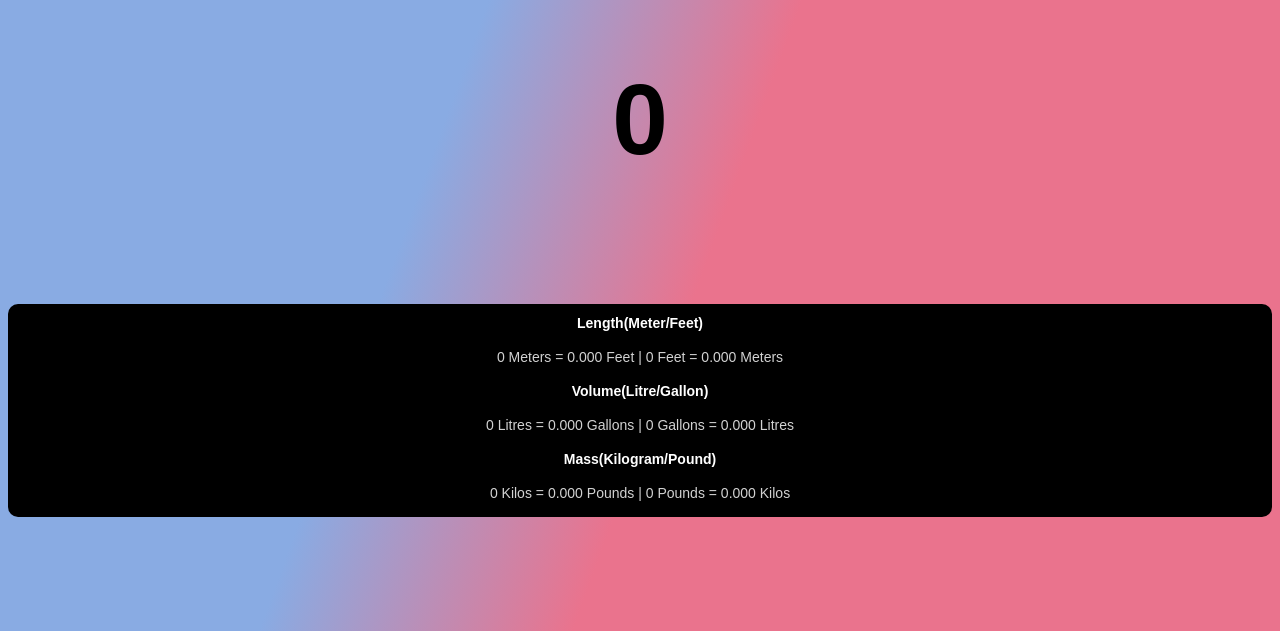
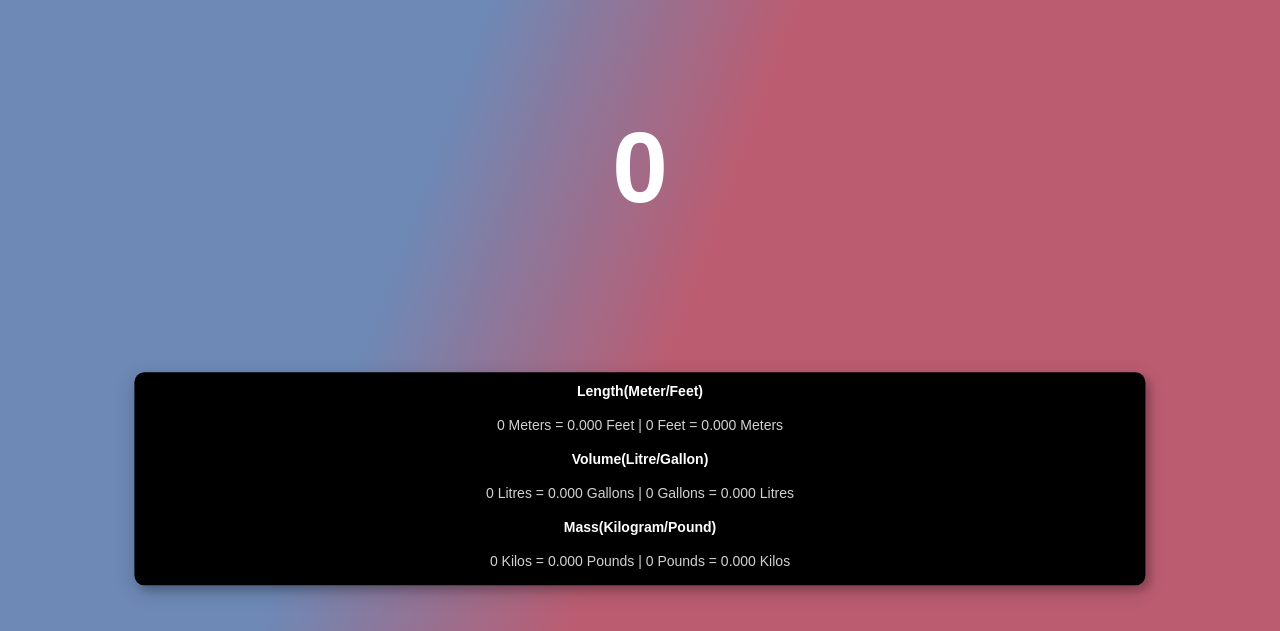
Before and after one commit to godsonisrael/OnlineConvertor, a plain HTML site: page index.html in a window 1280 px wide. Shown: the part 169-800 px from the top of the page. Drawn offline with Linux system fonts and the light colour scheme; a web font is replaced by a local one.

Commit message:
Updated HTML and CSS

```diff
--- a/app.css
+++ b/app.css
@@ -1,11 +1,11 @@
 @import url('https://fonts.googleapis.com/css?family=Muli&display=swap');
 
 html, body{
-    display: flex;
-    flex-direction: column;
-    justify-content: center;
+
+    position: relative;
+
     text-align: center;
-    background: linear-gradient(110deg, #89ABE3FF 35%, #EA738DFF 55%);
+    background: linear-gradient(rgba(0, 0, 0, .2), rgba(0, 0, 0, .2)), linear-gradient(110deg, #89ABE3FF 35%, #EA738DFF 55%);
     background-attachment: fixed;
 }
 
@@ -23,7 +23,7 @@ input:focus{
 input::placeholder{
     font-family: 'Muli', sans-serif;
     font-size: medium;
-    color: gray;
+    color: rgba(0, 0, 0, 0.541);
 }
 
 .inputBox{
@@ -31,13 +31,21 @@ input::placeholder{
     border: none;
     text-align: center;
     font-family: 'Muli', sans-serif;
+    color: #ffff;
     font-weight: 900;
     font-size: 100px;
     padding: 10%;
-    width: 300px;
+    width: 250px;
 }
 
 .displayHead{
+    position: absolute;
+    top: 35vh;
+    left: 50%;
+    transform: translate(-50%, -50%);
+    width: 80%;
+    border-radius: 10px;
+
     font-family: 'Muli', sans-serif;
     font-style: normal;
     font-weight: 800;
@@ -47,10 +55,16 @@ input::placeholder{
 }
 
 .results{
+    position: absolute;
+    top: 80vh;
+    left: 50%;
+    transform: translate(-50%, -50%);
+    width: 80%;
     background-color: black;
     border-radius: 10px;
     font-family: 'Muli', sans-serif;
     font-style: normal;
+    box-shadow: 5px 5px 8px 0 rgba(0, 0, 0, 0.2), 0 6px 20px 0 rgba(0, 0, 0, 0.19);
 }
 
 .resultHeading{
```
Also changed, not shown: index.html (+3 -2 lines).
